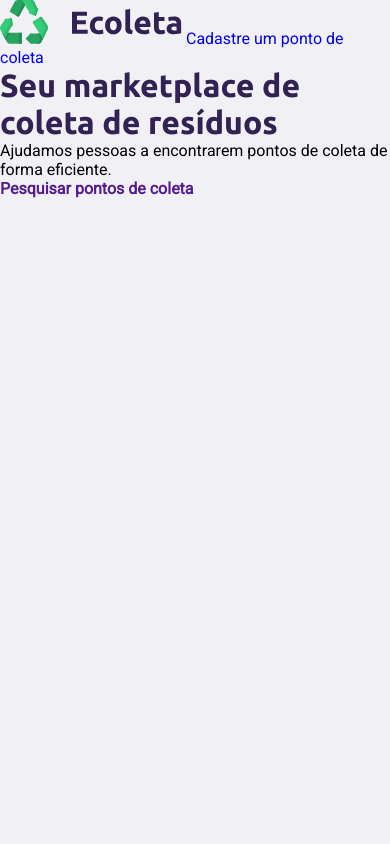
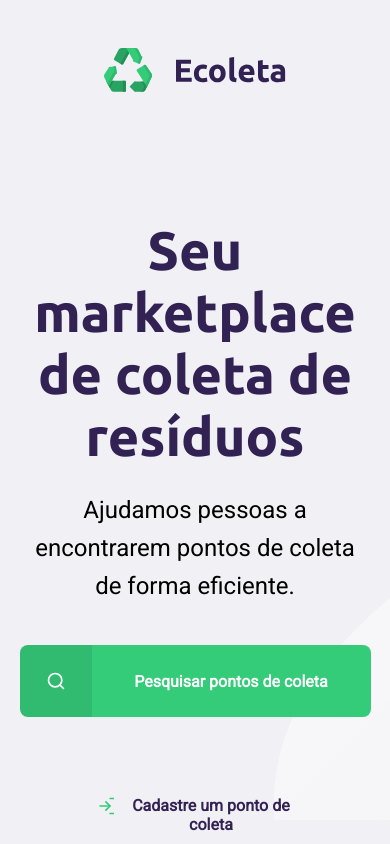
Before and after one commit to ReinanS/eColeta, a plain HTML site: page index.html in a window 390 px wide. Drawn offline with Linux system fonts and the light colour scheme.

Commit message:
Adicionando links CSS do arqivo responsive, main e home

```diff
--- a/index.html
+++ b/index.html
@@ -8,6 +8,9 @@
     <link href="https://fonts.googleapis.com/css2?family=Roboto&family=Ubuntu:wght@700&display=swap" rel="stylesheet">
 
     <link rel="stylesheet" href="/styles/main.css">
+    <link rel="stylesheet" href="/styles/home.css">
+    <link rel="stylesheet" href="/styles/responsive.css">
+
 
 </head>
 <body>
```
